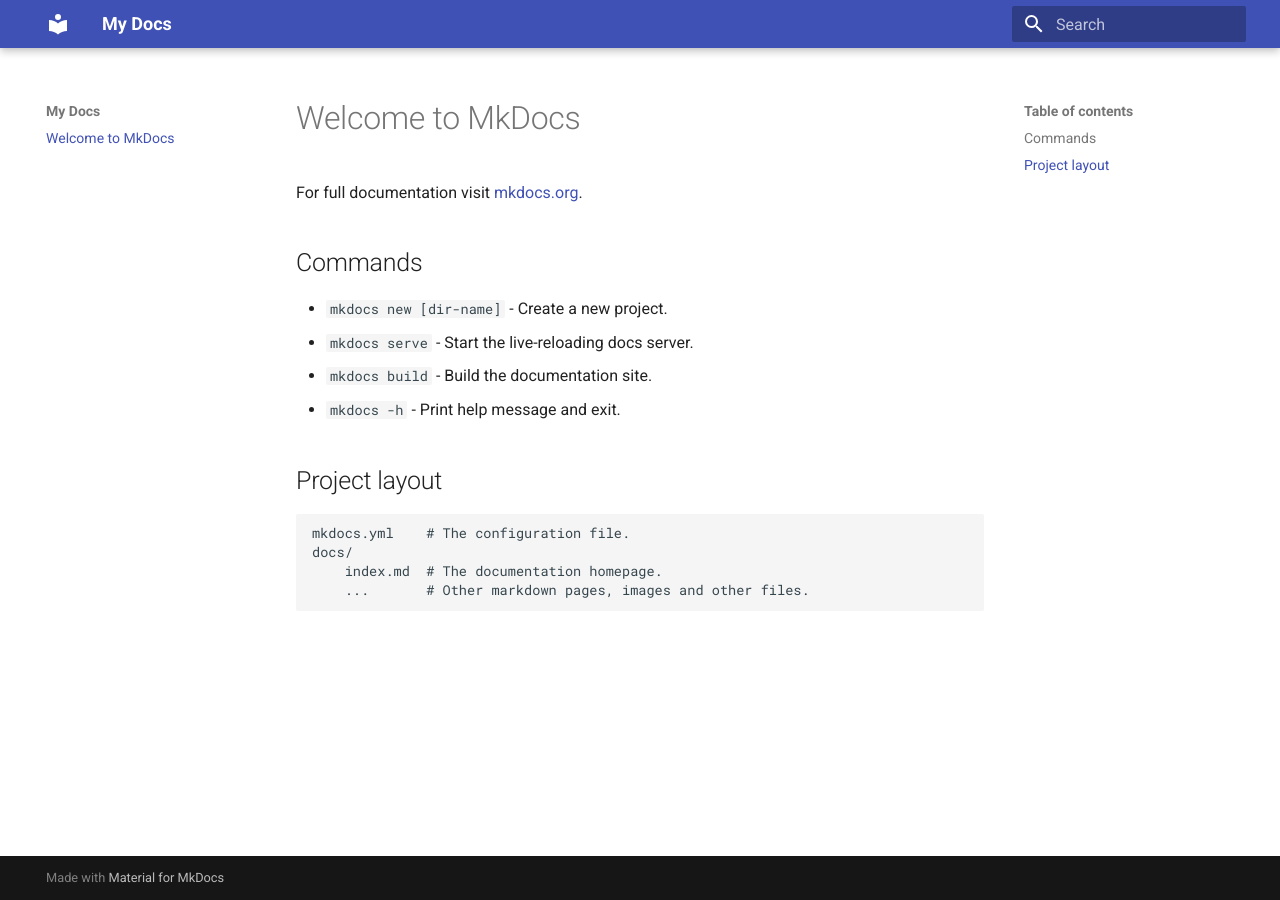
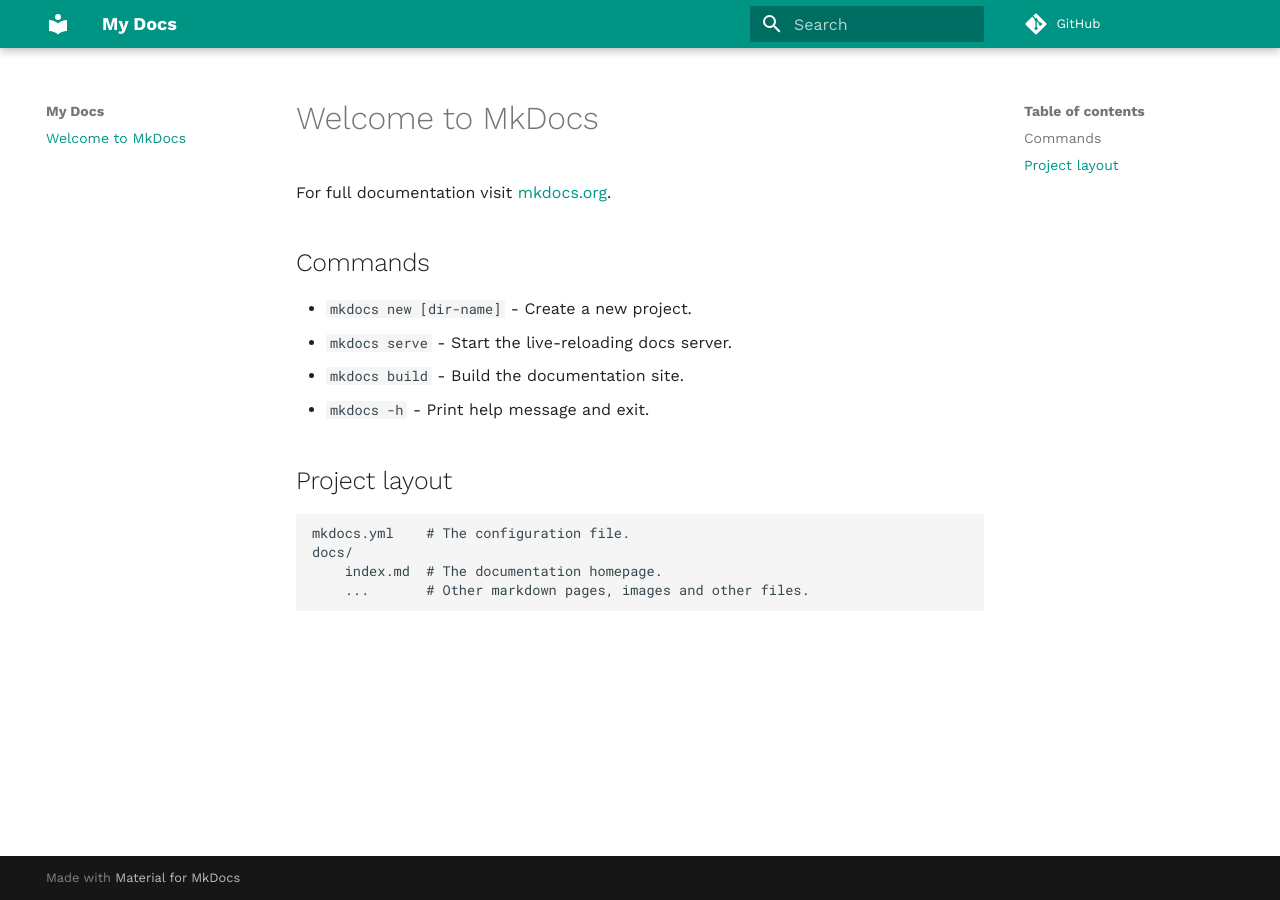
Before and after one commit to afritzler/mydocs, an MkDocs documentation site: the page built from docs/index.md, in a window 1280 px wide. Built offline with MkDocs 1.6.1 and Material for MkDocs 9.7.7, drawn with Linux system fonts in a browser that asks for light colours; comment, search, counter and statistics services are not loaded.

Commit message:
Refactored mkdocs structure

```diff
--- a/.travis.yml
+++ b/.travis.yml
@@ -6,7 +6,7 @@
   - easy_install distribute
 
 install:
-  - pip install -r requirements.txt
+  - pip install -r docs/requirements.txt
 
 
 before_script:
--- /dev/null
+++ b/docs/requirements.txt
@@ -0,0 +1,3 @@
+mkdocs-material
+markdown_include
+pygments==2.4
--- a/mkdocs.yml
+++ b/mkdocs.yml
@@ -1,3 +1,13 @@
 site_name: My Docs
+repo_url: https://github.com/afritzler/mydocs/
 theme:
   name: material
+  palette:
+    primary: teal
+  font:
+    text: 'Work Sans'
+markdown_extensions:
+- codehilite
+- admonition
+- toc:
+    permalink: true
```
Also changed, not shown: requirements.txt (deleted, +0 -19 lines).
